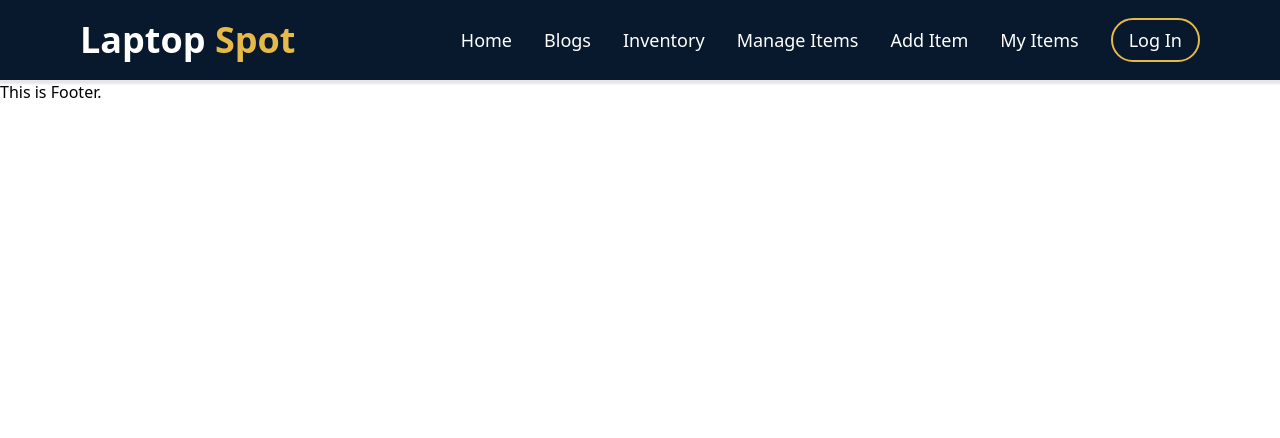
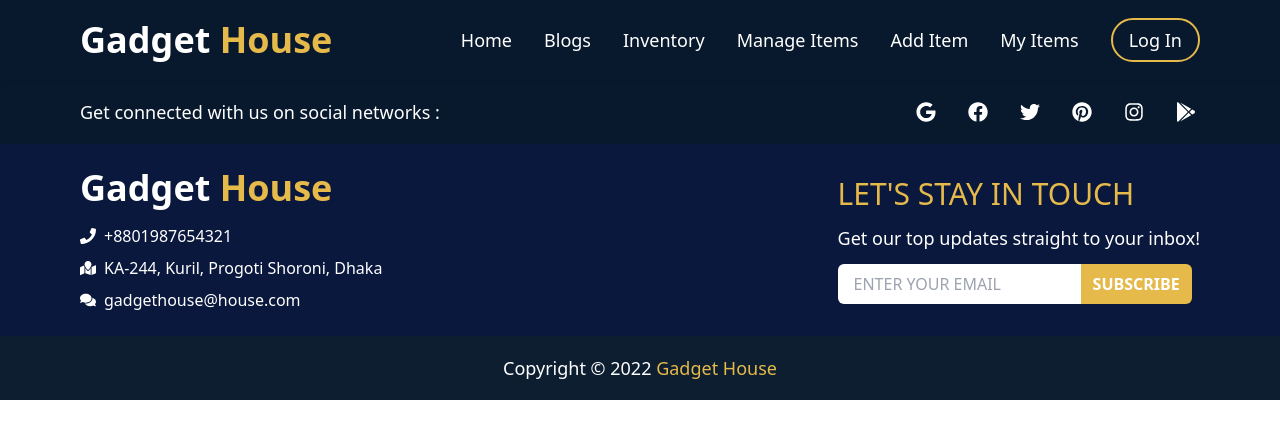
Before and after one commit to rockydey/gadget-house-client, a React (Create React App) app: page / in a window 1280 px wide. Shown: the top 438 px of the page. Built offline with nearby package versions, Linux system fonts and the light colour scheme.

Commit message:
footer component ready

```diff
--- a/package.json
+++ b/package.json
@@ -10,6 +10,7 @@
     "firebase": "^9.7.0",
     "react": "^18.1.0",
     "react-dom": "^18.1.0",
+    "react-icons": "^4.3.1",
     "react-router-dom": "^6.3.0",
     "react-scripts": "5.0.1",
     "web-vitals": "^2.1.4"
--- a/public/index.html
+++ b/public/index.html
@@ -22,7 +22,7 @@
       work correctly both with client-side routing and a non-root public URL.
       Learn how to configure a non-root public URL by running `npm run build`.
     -->
-  <title>Laptop Spot</title>
+  <title>Gadget House</title>
 </head>
 
 <body>
--- a/src/components/Pages/Shared/Footer/Footer.css
+++ b/src/components/Pages/Shared/Footer/Footer.css
@@ -0,0 +1,33 @@
+.social-footer {
+    background-color: #08192d;
+}
+
+.social-icon svg {
+    cursor: pointer;
+}
+
+.social-icon svg:hover {
+    color: #e5b94a;
+}
+
+.links-footer {
+    background-color: #0a183d;
+}
+
+.links-footer .subscribe h2 {
+    color: #e5b94a;
+}
+
+.links-footer .subscribe div .btn {
+    background-color: #e5b94a;
+    border-radius: 0 6px 6px 0;
+    margin: -20px;
+}
+
+.copyrights-footer {
+    background-color: #08192df9;
+}
+
+.copyrights-footer a {
+    color: #e5b94a;
+}
--- a/src/components/Pages/Shared/Footer/Footer.jsx
+++ b/src/components/Pages/Shared/Footer/Footer.jsx
@@ -1,11 +1,54 @@
 import React from 'react';
 import './Footer.css';
+import { FaGoogle, FaFacebook, FaTwitter, FaPinterest, FaGooglePlay, FaInstagram, FaPhone, FaMapMarked, FaComments } from "react-icons/fa";
+import { Link } from 'react-router-dom';
 
 const Footer = () => {
+    const year = new Date();
     return (
-        <div>
-            <h1>This is Footer.</h1>
-        </div>
+        <footer className='h-80 w-full'>
+            {/* Social Icon Footer */}
+            <div className='social-footer h-16 w-full flex md:flex-row flex-col items-center justify-center'>
+                <div className='lg:ml-20 md:ml-10 text-lg'>
+                    <h3 className='text-white'>Get connected with us on social networks :</h3>
+                </div>
+                <div className='social-icon flex md:mt-0 mt-1 md:ml-auto lg:mr-20 md:mr-12'>
+                    <FaGoogle className='text-white mx-4 text-xl'></FaGoogle>
+                    <FaFacebook className='text-white mx-4 text-xl'></FaFacebook>
+                    <FaTwitter className='text-white mx-4 text-xl'></FaTwitter>
+                    <FaPinterest className='text-white mx-4 text-xl'></FaPinterest>
+                    <FaInstagram className='text-white mx-4 text-xl'></FaInstagram>
+                    <FaGooglePlay className='text-white ml-4 mr-1 text-xl'></FaGooglePlay>
+                </div>
+            </div>
+
+            {/* Importent Links Footer */}
+            <div className='links-footer md:h-48 h-52 flex md:flex-row flex-col md:items-center justify-center'>
+                <div className='text'>
+                    <div className='logo'>
+                        <Link className='md:text-4xl text-3xl font-semibold lg:ml-20 md:ml-10 ml-6' to='/'>Gadget <span>House</span></Link>
+                    </div>
+                    <div className='lg:ml-20 md:ml-10 ml-6 md:mt-4 mt-2'>
+                        <div className='flex items-center text-white md:text-base text-sm'><FaPhone></FaPhone> <p className='ml-2'>+8801987654321</p></div>
+                        <div className='flex items-center text-white md:text-base text-sm md:mt-2'><FaMapMarked></FaMapMarked> <p className='ml-2'>KA-244, Kuril, Progoti Shoroni, Dhaka</p></div>
+                        <div className='flex items-center text-white md:text-base text-sm md:mt-2'><FaComments></FaComments> <p className='ml-2'>gadgethouse@house.com</p></div>
+                    </div>
+                </div>
+                <div className='subscribe md:ml-auto md:mt-0 ml-6 mt-1 md:ml-auto lg:mr-20 md:mr-12 md:mt-0 mt-4'>
+                    <h2 className='md:text-3xl text-2xl uppercase md:mb-3 mb-1'>Let's Stay In Touch</h2>
+                    <p className='md:text-lg text-base md:block hidden text-white md:mb-3 mb-1'>Get our top updates straight to your inbox!</p>
+                    <div>
+                        <input className='md:py-2 py-1 md:px-4 px-2 rounded-md' type="email" placeholder='ENTER YOUR EMAIL' />
+                        <input type="submit" className='btn md:px-3 px-1.5 md:py-2 py-1 text-white font-semibold' value="SUBSCRIBE" />
+                    </div>
+                </div>
+            </div>
+
+            {/* Copyrights Footer */}
+            <div className='copyrights-footer md:h-16 h-12 flex items-center justify-center'>
+                <h3 className='text-white text-lg font-normal'>Copyright © {year.getFullYear()} <a href='/'>Gadget House</a></h3>
+            </div>
+        </footer>
     );
 };
 
--- a/src/components/Pages/Shared/Header/Header.jsx
+++ b/src/components/Pages/Shared/Header/Header.jsx
@@ -10,7 +10,7 @@ const Header = () => {
         <header className='header-container'>
             <nav className="navigation h-20 w-full flex items-center text-black py-2">
                 <div className='logo'>
-                    <Link className='md:text-4xl text-3xl font-semibold lg:ml-20 md:ml-10 ml-6' to='/'>Laptop <span>Spot</span></Link>
+                    <Link className='md:text-4xl text-3xl font-semibold lg:ml-20 md:ml-10 ml-6' to='/'>Gadget <span>House</span></Link>
                 </div>
                 <button onClick={() => setIsExpanded(!isExpanded)} className="hamburger w-10 h-10 p-2 rounded-full md:mr-6">
                     {
```
Also changed, not shown: 1 other file (tests, documents, lock files or other folders).
